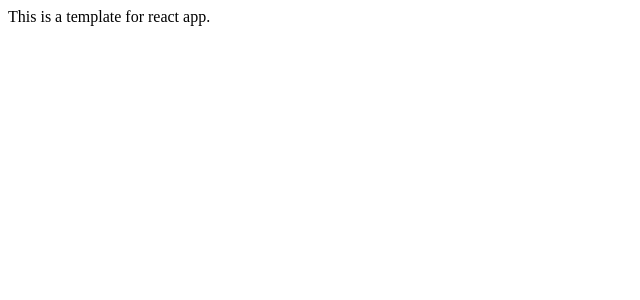
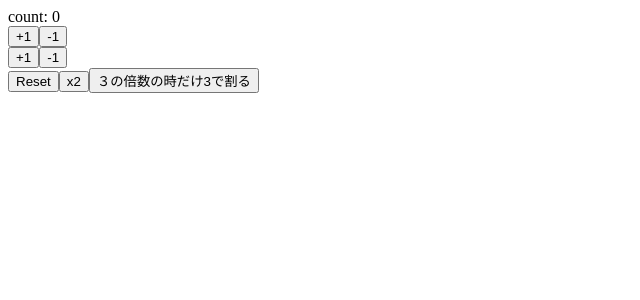
Before and after one commit to KuharaNaoki/react-hooks-101, a React (Create React App) app: page / in a window 1280 px wide. Shown: the top 300 px of the page, without its empty margins (0-640 px from the left). Built offline with nearby package versions, Linux system fonts and the light colour scheme.

Commit message:
first react hook with useState

```diff
--- a/src/App.js
+++ b/src/App.js
@@ -1,7 +1,42 @@
-import React from "react";
+import React, { useState } from "react";
 
 const App = () => {
-    return <div>This is a template for react app.</div>;
+  // 状態countと状態を変える関数setCount
+  const [count, setCount] = useState(0) //初期値 戻り値もある //配列を返しているしかも２つ
+
+  const increment = () => setCount(count + 1)
+  const decrement = () => setCount(count - 1)
+
+  const increment2 = () => setCount(prevCount => prevCount + 1)
+  const decrement2 = () => setCount(prevCount => prevCount - 1)
+  const reset = () => setCount(0)
+  const double = () => setCount(count * 2)
+  const divide = () => setCount(prevCount => {
+    if(prevCount % 3 == 0){
+      return prevCount / 3
+    } else {
+      return prevCount
+    }
+  })
+
+  return (
+    <>
+      <div>count: {count}</div>
+      <div>
+        <button onClick={increment}>+1</button>
+        <button onClick={decrement}>-1</button>
+      </div>
+      <div>
+        <button onClick={increment2}>+1</button>
+        <button onClick={decrement2}>-1</button>
+      </div>
+      <div>
+        <button onClick={reset}>Reset</button>
+        <button onClick={double}>x2</button>
+        <button onClick={divide}>３の倍数の時だけ3で割る</button>
+      </div>
+    </>
+  )
 };
 
 export default App;
```
Also changed, not shown: 1 other file (tests, documents, lock files or other folders).
